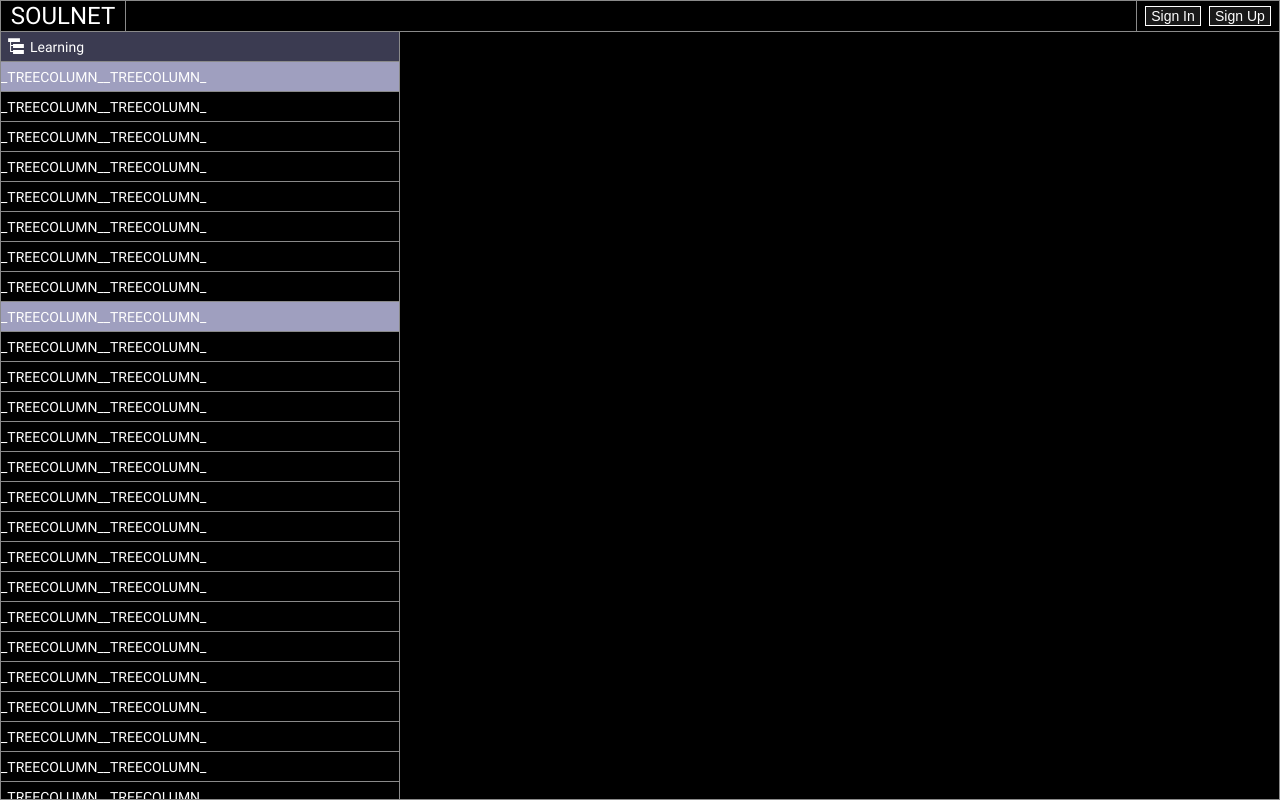
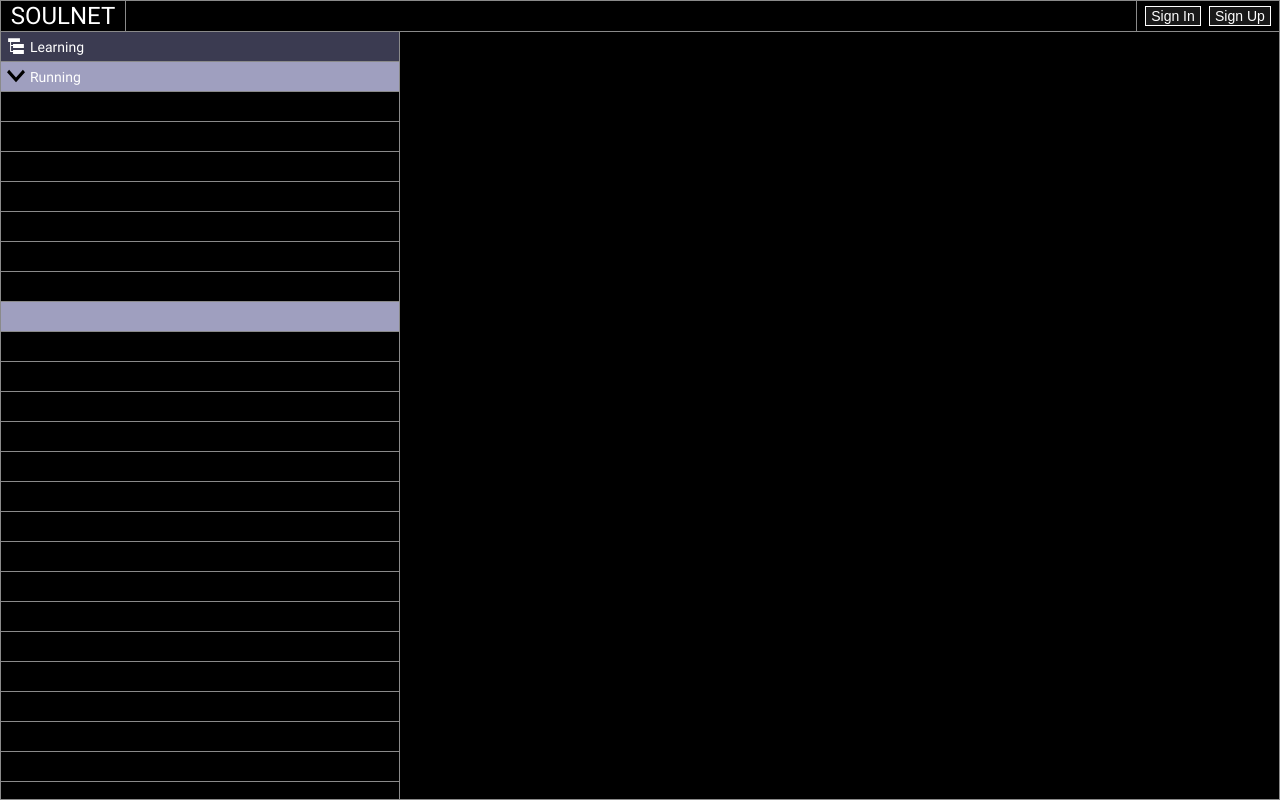
Before and after one commit to bigsoul/soulnet, a React (Create React App) app in the folder frontend/: page /learning in a window 1280 px wide. Built offline with nearby package versions, Linux system fonts and the light colour scheme; no server answers.

Commit message:
Update packeg. Add branch button.

```diff
--- a/frontend/src/components/Button.tsx
+++ b/frontend/src/components/Button.tsx
@@ -2,6 +2,8 @@ import React, { Component, ReactNode } from "react";
 import styled from "styled-components";
 import { history } from "./../classes/reducers/routerReducer";
 import SvgIcon from "./SvgIcon";
+
+// button
 
 const ButtonStyled = styled.button<{ selected: boolean }>`
 	padding-left: 5px;
@@ -52,14 +54,34 @@ const SvgIconStyled = styled(SvgIcon)`
 	margin-right: 5px;
 `;
 
+// buttonTree
+
+const ButtonTree = styled.button<{ selected: boolean }>`
+	width: 18px;
+	height: 18px;
+	display: inline-flex;
+	align-items: center;
+	justify-content: center;
+	font-size: 14px;
+	background: rgba(0, 0, 0, 0);
+	border: 0px;
+	outline: 0;
+	outline-offset: 0;
+`;
+
+const SvgIconTree = styled(SvgIcon)`
+	margin-top: -1px;
+`;
+
 interface IButtonProps {
 	className?: string;
 	name?: ReactNode | string;
 	path?: string;
+	svgPath?: string;
 	type?: "button" | "submit" | "reset" | undefined;
+	styleType?: "button" | "buttonTree" | undefined;
 	selected?: boolean;
 	disabled?: boolean;
-	svgPath?: string;
 	onClick?: () => void;
 }
 
@@ -70,8 +92,16 @@ class Button extends Component<IButtonProps> {
 	};
 
 	render = () => {
+		let TargetButton = ButtonStyled;
+		let TargetSvgIcon = SvgIconStyled;
+
+		if (this.props.styleType && this.props.styleType === "buttonTree") {
+			TargetButton = ButtonTree;
+			TargetSvgIcon = SvgIconTree;
+		}
+
 		return (
-			<ButtonStyled
+			<TargetButton
 				className={this.props.className}
 				type={this.props.type}
 				onClick={this.to}
@@ -79,10 +109,10 @@ class Button extends Component<IButtonProps> {
 				disabled={this.props.disabled}
 			>
 				{this.props.svgPath && (
-					<SvgIconStyled path={this.props.svgPath} />
+					<TargetSvgIcon path={this.props.svgPath} />
 				)}
 				{this.props.name ? this.props.name : this.props.children}
-			</ButtonStyled>
+			</TargetButton>
 		);
 	};
 }
--- /dev/null
+++ b/frontend/src/components/ButtonTree.tsx
@@ -0,0 +1,9 @@
+import Button from "./Button";
+
+class ButtonTree extends Button {
+	render = () => {
+		return <Button {...this.props} styleType="buttonTree" />;
+	};
+}
+
+export default ButtonTree;
--- a/frontend/src/components/Content/ContentLearning.tsx
+++ b/frontend/src/components/Content/ContentLearning.tsx
@@ -4,15 +4,25 @@ import TreeBranch from "../Tree/TreeBranch";
 import TreeHeader from "../Tree/TreeHeader";
 import TreeItem from "../Tree/TreeItem";
 import TreeColumn from "../Tree/TreeColumn";
+import ButtonTree from "../ButtonTree";
 
 import treeTree from "./../../assets/svg/tree-tree.svg";
+import treeExpand from "./../../assets/svg/tree-expand.svg";
+import styled from "styled-components";
+
+const ButtonTreeStyled = styled(ButtonTree)`
+	margin-right: 5px;
+`;
 
 const ContentLearning = () => (
 	<Content>
 		<Tree>
 			<TreeHeader svgPath={treeTree}>Learning</TreeHeader>
 			<TreeBranch>
-				<TreeColumn />
+				<TreeColumn>
+					<ButtonTreeStyled svgPath={treeExpand} />
+					Running
+				</TreeColumn>
 				<TreeColumn />
 			</TreeBranch>
 			<TreeItem />
--- a/frontend/src/components/Tree/TreeBranch.tsx
+++ b/frontend/src/components/Tree/TreeBranch.tsx
@@ -1,19 +1,21 @@
 import styled from "styled-components";
 
-const TreeBranchDiv = styled.div`
+const TreeBranchDiv = styled.div<{ level: number }>`
 	height: 29px;
 	background-color: #9f9fbf;
 	border-bottom: 1px solid #8a8a8a;
 	display: flex;
 	align-items: center;
+	padding-left: 6px;
 `;
 
 interface ITreeBranch {
 	children?: React.ReactNode;
+	level?: number;
 }
 
 const TreeBranch = (props: ITreeBranch) => (
-	<TreeBranchDiv>{props.children}</TreeBranchDiv>
+	<TreeBranchDiv level={props.level || 0}>{props.children}</TreeBranchDiv>
 );
 
 export default TreeBranch;
--- a/frontend/src/components/Tree/TreeColumn.tsx
+++ b/frontend/src/components/Tree/TreeColumn.tsx
@@ -1,6 +1,8 @@
 import styled from "styled-components";
 
 const TreeColumnDiv = styled.div`
+	width: 100%;
+	height: 100%;
 	display: flex;
 	align-items: center;
 `;
@@ -10,7 +12,7 @@ interface ITreeColumn {
 }
 
 const TreeColumn = (props: ITreeColumn) => (
-	<TreeColumnDiv>_TREECOLUMN_</TreeColumnDiv>
+	<TreeColumnDiv>{props.children}</TreeColumnDiv>
 );
 
 export default TreeColumn;
--- a/frontend/src/components/Tree/TreeHeader.tsx
+++ b/frontend/src/components/Tree/TreeHeader.tsx
@@ -7,11 +7,11 @@ const TreeHeaderDiv = styled.div`
 	border-bottom: 1px solid #8a8a8a;
 	display: flex;
 	align-items: center;
+	padding-left: 6px;
 `;
 
 const SvgIconStyled = styled(SvgIcon)`
 	margin-top: -1px;
-	margin-left: 6px;
 	margin-right: 5px;
 `;
 
```
Also changed, not shown: frontend/package.json (+11 -11 lines), frontend/src/assets/svg/tree-expand.svg (added), 1 other file (tests, documents, lock files or other folders).
